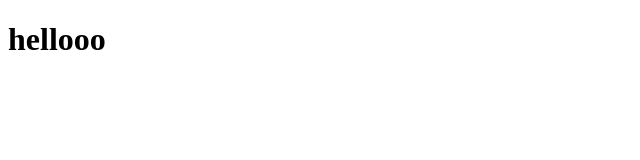
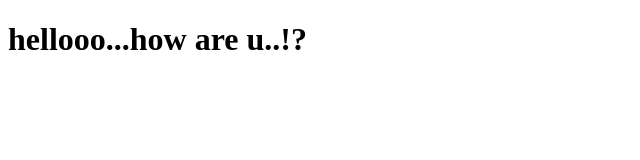
Before and after one commit to jubna/myfile, a plain HTML site: page site/index.html in a window 1280 px wide. Shown: the whole page, without its empty margins (0-640 px from the left). Drawn offline with Linux system fonts and the light colour scheme.

Commit message:
change to our page content.

```diff
--- a/site/index.html
+++ b/site/index.html
@@ -4,6 +4,6 @@
 	<title>helloo</title>
 </head>
 <body>
-<h1>hellooo</h1>
+<h1>hellooo...how are u..!?</h1>
 </body>
 </html>
```
